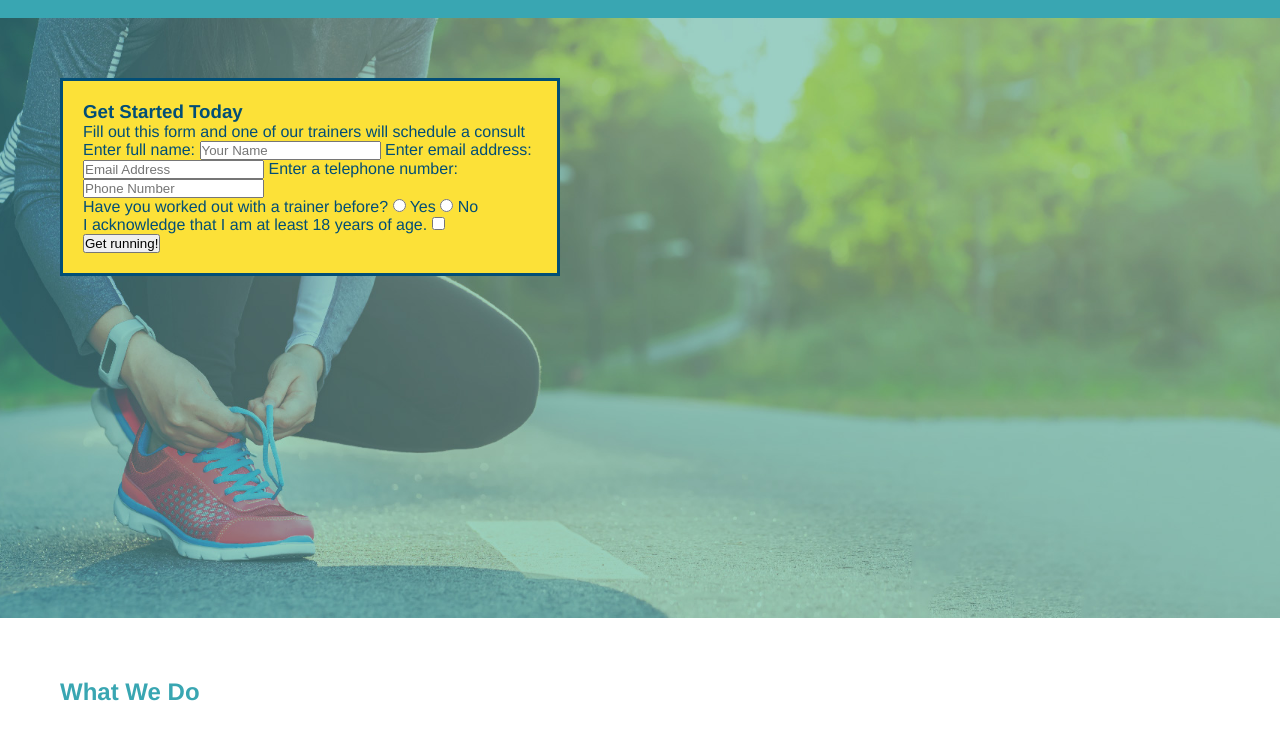
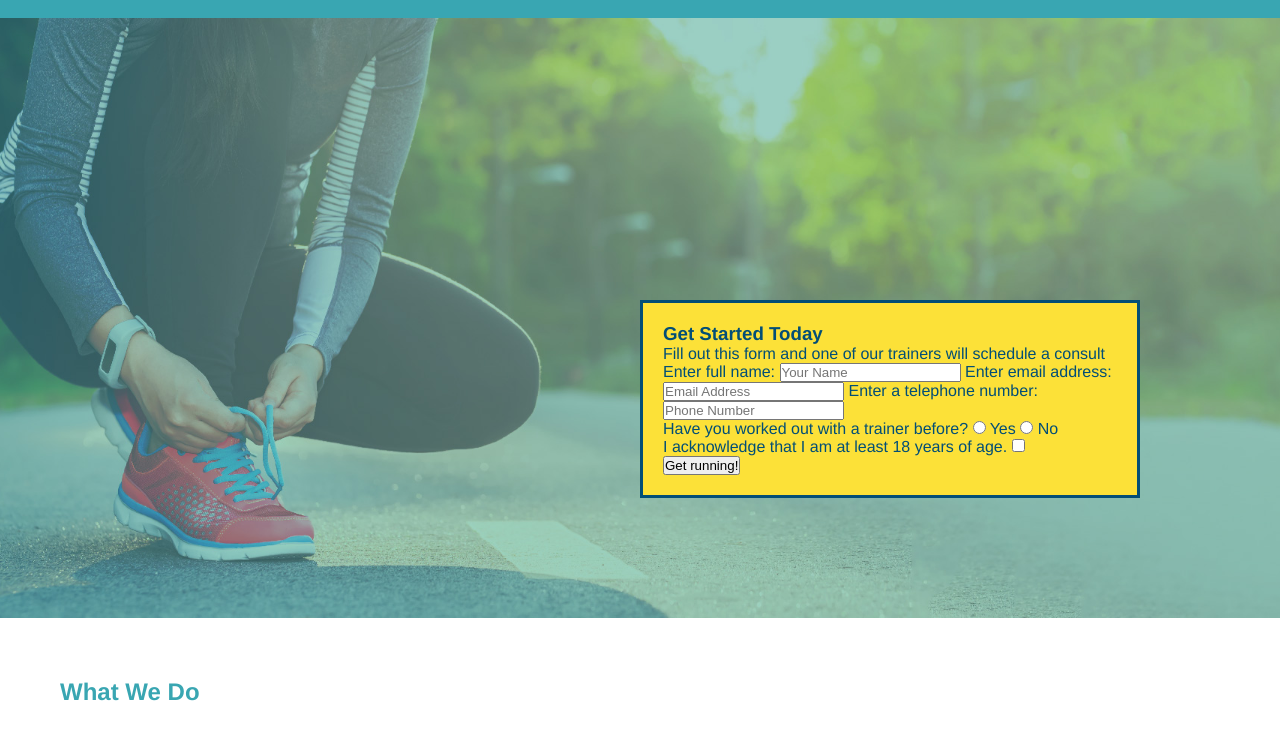
Before and after one commit to chill-phil/run-buddy, a plain HTML site: page index.html in a window 1280 px wide. Shown: the part 64-800 px from the top of the page. Drawn offline with Linux system fonts and the light colour scheme.

Commit message:
positioned the hero form div

```diff
--- a/assets/css/style.css
+++ b/assets/css/style.css
@@ -11,7 +11,7 @@ body {
 
   /* apply styles to <header> */
 header {
-  padding: 20px 35px;
+    padding: 20px 35px;
     background-color: #39a6b2;
   }
 
@@ -63,7 +63,7 @@ footer div {
   }
 
 footer a {
-        color: #024e76;
+    color: #024e76;
   }
 
   section {
@@ -76,13 +76,17 @@ footer a {
   height: 600px;
   background-size: cover;
   background-position: center;
+  position: relative;
 }
 /* Hero Style End */
 
 .hero-form {
+  border: 3px solid #024e76;
   background-color: #fce138;
   padding: 20px;
   width: 500px;
   color: #024e76;
-  border: solid 3px #024e76;
+  position: absolute;
+  bottom: 120px;
+  right: 140px;
 }
```
Also changed, not shown: index.html (+0 -1 lines).
